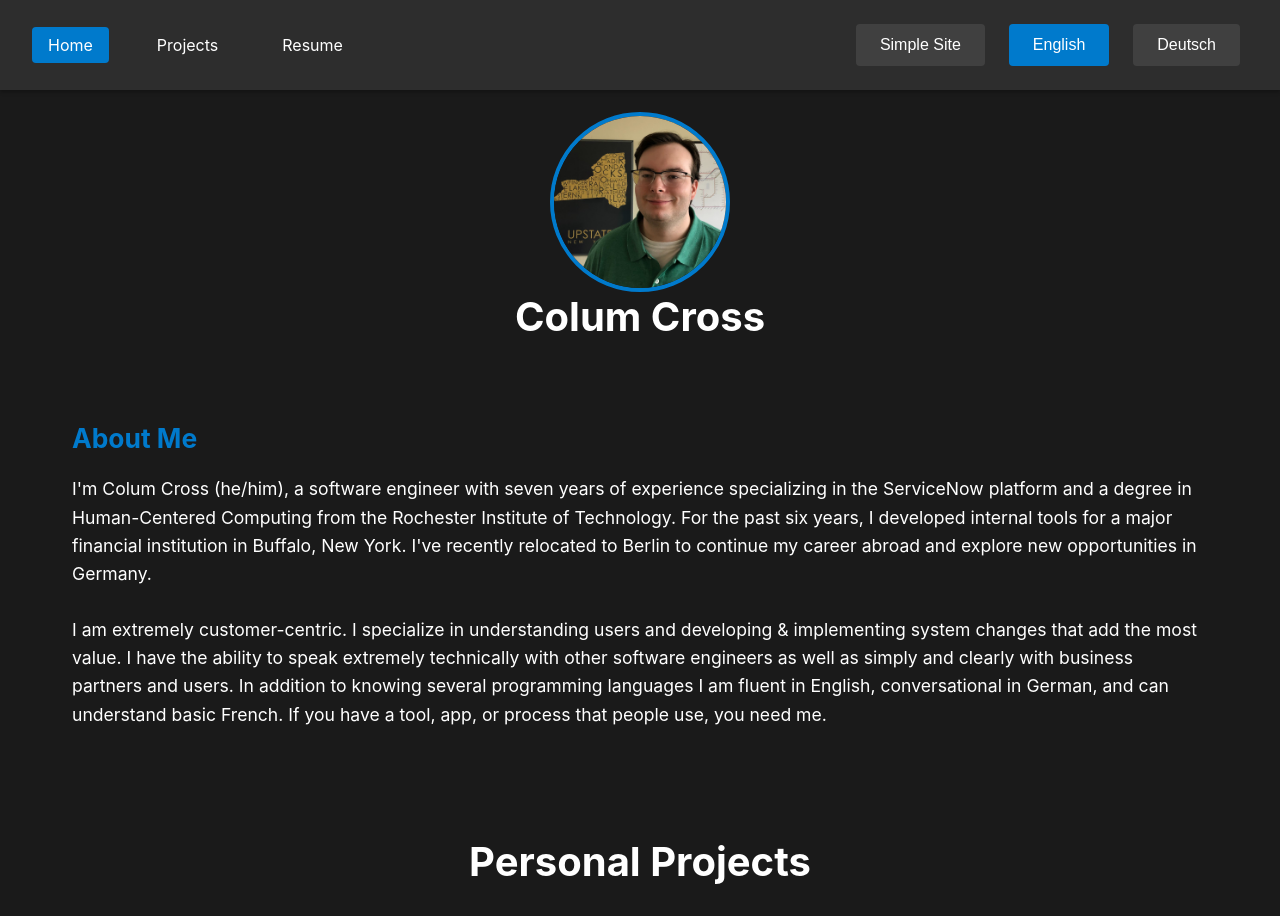
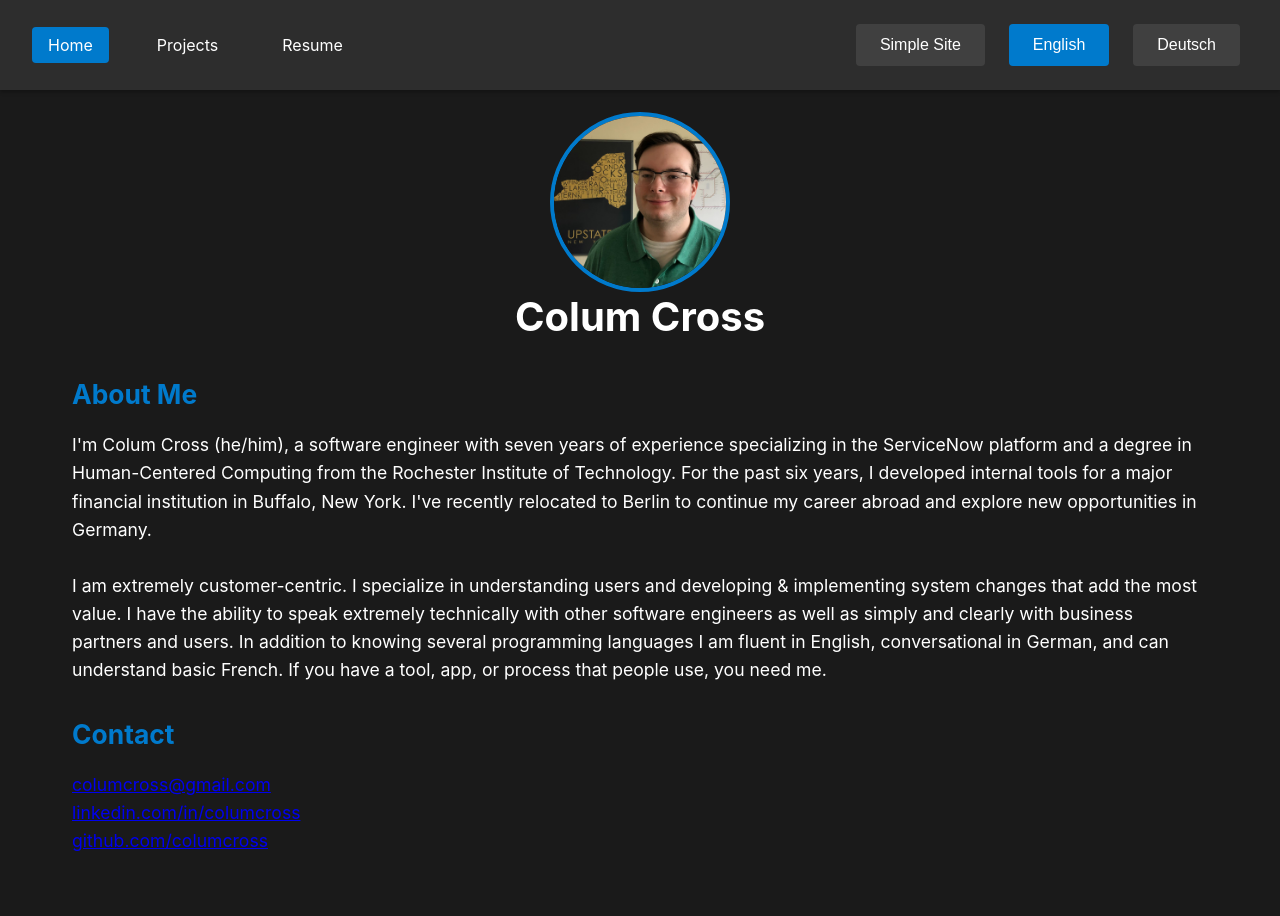
Before and after one commit to ColumCross/portfolio, a React (Create React App) app: page / in a window 1280 px wide. Shown: the top 916 px of the page. Built offline with nearby package versions, Linux system fonts and the light colour scheme.

Commit message:
Added contact info.

```diff
--- a/src/components/Home.js
+++ b/src/components/Home.js
@@ -1,3 +1,5 @@
+// npm run deploy <= Command to push to prod
+
 import React, { useState, useEffect } from 'react';
 import { projects } from './Projects';
 import profileSquare from '../assets/profile_square.jpg';
@@ -66,6 +68,13 @@ const Home = ({ language }) => {
                 <br></br>
                 <p>{aboutContent.german.text2}</p>
               </div>
+            </div>
+            <div className="about-text">
+              <p>&nbsp;</p>
+              <h2>{language === 'english' ? 'Contact' : 'Kontakt'}</h2>
+              <p><a href="mailto:columcross@gmail.com">columcross@gmail.com</a></p>
+              <p><a href="https://linkedin.com/in/columcross" target="_blank">linkedin.com/in/columcross</a></p>
+              <p><a href="https://github.com/columcross" target="_blank">github.com/columcross</a></p>
             </div>
           </div>
         </div>
```
